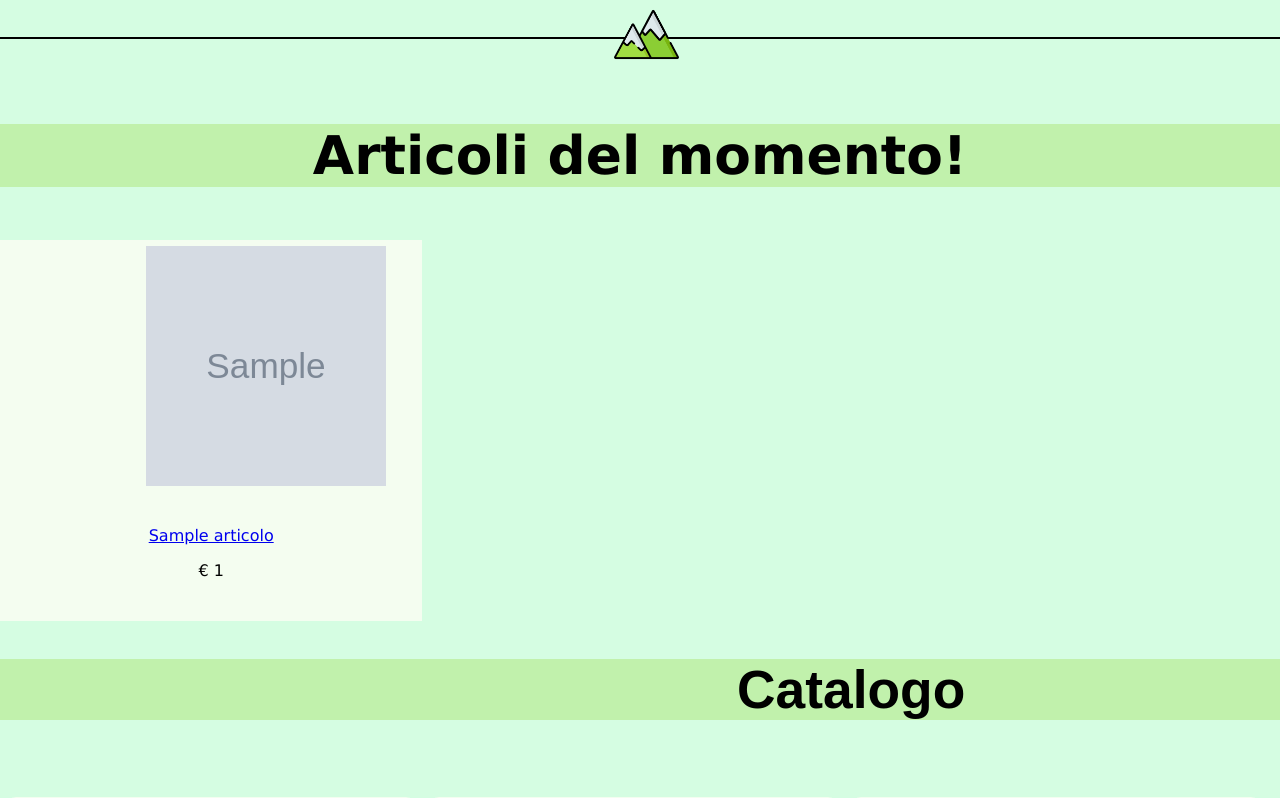
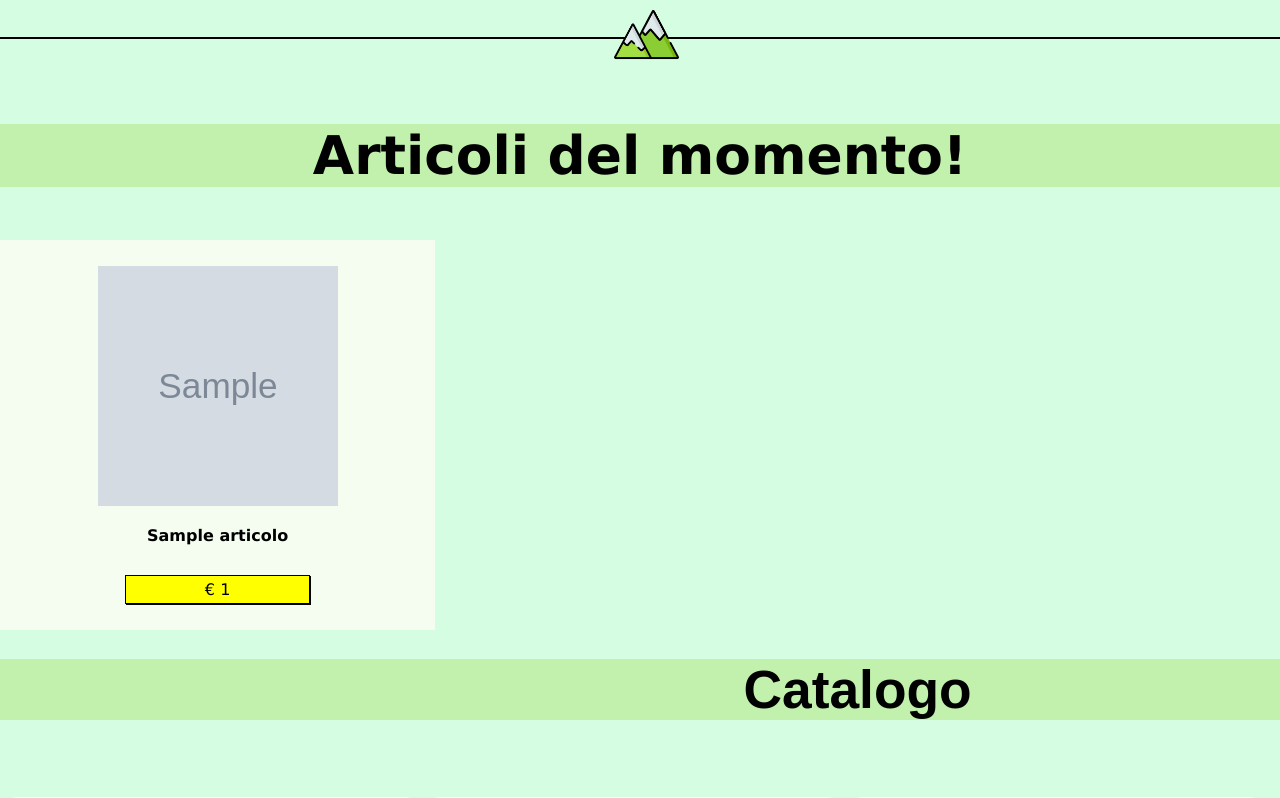
Before and after one commit to EdoardoPuce/webproject, a PHP site: page / in a window 1280 px wide. Shown: the part 340-1138 px from the top of the page. Run offline with PHP 8.4, Linux system fonts and the light colour scheme; tables that the repository leaves empty hold one stand-in row (values such as "Sample post"); grey boxes marked "Sample" are stand-in pictures.

Commit message:
Fatta accessibilità per homepage.php rimossi br in dati-personali e modificati css

```diff
--- a/css/catalogo.css
+++ b/css/catalogo.css
@@ -156,6 +156,7 @@ body > main > section.articoli > div.articolo > a,body > main > section.articoli
     color:black;
     text-align: center;
     text-decoration: none;
+    font-weight: bold;
     white-space: nowrap;
     overflow:hidden;
     box-sizing: border-box;
--- a/css/homepage.css
+++ b/css/homepage.css
@@ -33,26 +33,47 @@ section.artmom  > .articolo{
 
 section.artmom > .articolo {
     float: left;
-    width: 29%;
     width: 33%;
-    width: 29%;
     padding: 2%;
+    height: 390px;
+    box-sizing: border-box;
+    text-align: center;
+}
+
+section.artmom > .articolo:nth-of-type(1) {
+    width:34%;
 }
 
 section.artmom  > .articolo > img {
-    position: relative;
-    top: -20px;
-    left: 120px;
+    display: block;
     width: 240px;
     height: 240px;
+    margin: 0 auto 20px;
+}
+
+section.artmom  > .articolo > a,section.artmom  > .articolo > a:visited{
+    display: block;
+    font-weight: bold;
+    color:black;
+    text-decoration:none;
+    height:39px;
+}
+
+section.artmom  > .articolo > a:hover{
+    text-decoration: underline;
 }
 
 section.artmom  > .articolo > p {
+    margin: 10px auto;
     font-size: 18;
-    text-align: center;
+    padding: 4px 5px;
+    background-color: yellow;
+    border: 1px;
+    border-style: solid;
+    box-shadow: 1px 1px black;
+    width: 45%;
+}
 
-
-}
 section.allart > h4 {
     font-size: 40pt;
     font-family: sans-serif;
@@ -138,16 +159,11 @@ button:hover {
 
     section.artmom > .articolo {
         float: left;
-        width:29%;
-        width: 33%;
-        width: 29%;
         padding: 2%;
+        height:260px;
     }
 
     section.artmom  > .articolo > img {
-        position: relative;
-        top: -5px;
-        left: 30px;
         width: 110px;
         height: 110px;
     }
@@ -157,7 +173,6 @@ button:hover {
     height: 40pt;
     width: 70pt;
     position: relative;
-    margin-left: 40%;
 
     }
 
@@ -178,7 +193,9 @@ button:hover {
         border-radius: 10px;
     }
 
+    section.artmom > .articolo > a{
+        display: block;
+        height: 50px;
 
-
-
+    }
 }
--- a/css/style.css
+++ b/css/style.css
@@ -12,6 +12,10 @@ p,a,h1,h2,h3{
 
 body{
     background-color: var(--second_color);
+}
+
+fieldset {
+    border-color:black;
 }
 
 .notifiche{
--- a/template/homepage.php
+++ b/template/homepage.php
@@ -11,8 +11,8 @@
         <h3> Articoli del momento!</h3>
         <?php foreach($templateParams["articolicasuali"] as $articolocasuale): ?>
             <div class="articolo">
-                <img src="<?php echo UPLOAD_IMG.$articolocasuale["imgArticolo"]; ?>" alt="" />
-                <p><a href="articolo.php?idArticolo=<?php echo $articolocasuale["idArticolo"]; ?>"> <?php echo $articolocasuale["nomeArticolo"] ?></a></p>
+                <img src="<?php echo UPLOAD_IMG.$articolocasuale["imgArticolo"]; ?>" alt="<?php echo $articolocasuale["nomeArticolo"]?>" />
+                <a href="articolo.php?idArticolo=<?php echo $articolocasuale["idArticolo"]; ?>"> <?php echo $articolocasuale["nomeArticolo"] ?></a>
                 <p>€ <?php echo $articolocasuale["prezzo"]; ?></p>
             </div>
         <?php endforeach; ?>
--- a/template/ordini.php
+++ b/template/ordini.php
@@ -11,17 +11,14 @@
         <img src="./upload/circle.png" alt="Ordine Effettuato">
         <h2>Ordine Effettuato</h2>
     </div>
-    <div class="line"></div>
     <div class="spedizione">
         <img src="./upload/warehouse.png" alt="Ordine Preso in Carico">
         <h2>Ordine Preso In Carico</h2>
     </div>
-    <div class="line"></div>
     <div class="spedizione">
         <img src="./upload/truck.png" alt="Ordine Spedito">
         <h2>Ordine Spedito</h2>
     </div>
-    <div class="line"></div>
     <div class="spedizione">
         <img src="./upload/pin.png" alt="Arrivato a Destinazione">
         <h2>Arrivato a Destinazione</h2>
@@ -48,7 +45,7 @@
 ?>
 <script>
     var stato = <?php echo json_encode($idStato[0]["stato"], JSON_HEX_TAG); ?>;
-    let divs = document.querySelectorAll("fieldset.spedizione > div:nth-child(even)");
+    let divs = document.querySelectorAll("fieldset.spedizione > div");
 
     for (let i = 0 ; i <= stato ; i++){
         let img = divs[i].children[0];
```
Also changed, not shown: css/dati-personali.css (+13 -6 lines), css/ordini.css (+11 -2 lines), template/dati-personali.php (+28 -9 lines).
